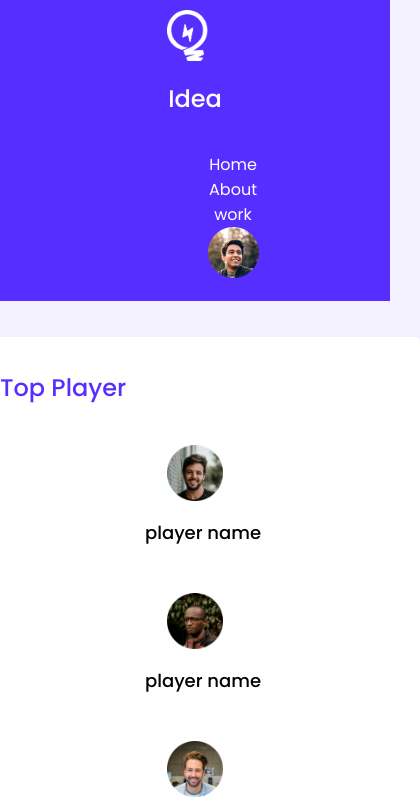
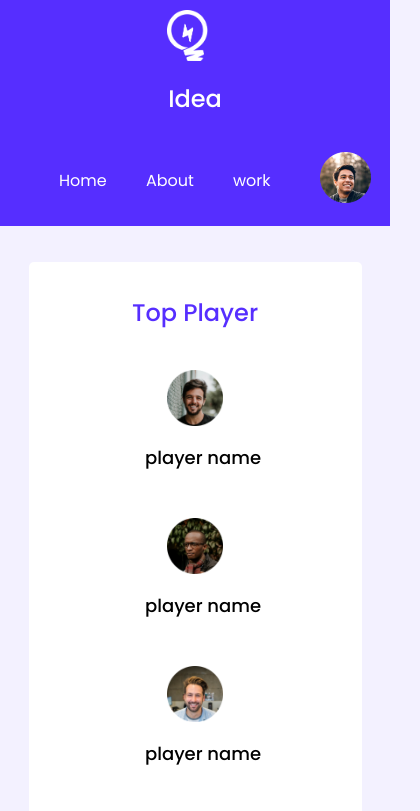
Before and after one commit to arakibulislam/leader-board, a plain HTML site: page index.html in a window 390 px wide. Shown: the top 811 px of the page, 420 px wide, since content can reach past the window. Drawn offline with Linux system fonts and the light colour scheme.

Commit message:
reponsive for mobile

```diff
--- a/style.css
+++ b/style.css
@@ -25,13 +25,11 @@ header{
     background: #562EFF;
     height: 94px;
     margin-bottom: 15px;
-    display: flex;
-    justify-content: center;
+
 }
 nav{
-    width: 50%;
     display: flex;
-    justify-content:space-between;
+    justify-content:space-evenly;
 }
 .logo{
     display: flex;
@@ -50,12 +48,13 @@ nav{
 
 }
 .menu ul{
-    display: flex;
+    display: grid;
+    grid-template-columns: repeat(4, 1fr);
     align-items: center;
+    grid-column-gap: 36px;
 }
 .menu ul li{
     list-style: none;
-    margin-left: 36px;
 }
 .menu ul li a{
     text-decoration: none;
@@ -137,7 +136,7 @@ nav{
 
 .course{
     padding: 16px;
-    box-shadow: 0px 5.34229px 13.3557px rgba(0, 0, 0, 0.05);
+    box-shadow: 0px 5.34229px 13.3557px rgba(0, 0, 0, 0.11);
     border-radius: 20px;
 }
 .course-banner img{
@@ -170,7 +169,7 @@ nav{
 
 @media only screen and (max-width:688px) {
     .container{
-        width: 100%;
+        width: 70%;
     }
     header{
         height: 100%;
@@ -204,4 +203,14 @@ nav{
         justify-content: center;
         align-items: center;
     }
+    .course-banner img{
+        width: 100%;
+        height: 100%;
+    }
+    .course-title, .course-details p, .section-title, .blog-author{
+        text-align: center;
+    }
+    .course{
+        margin-bottom: 30px;
+    }
 }
```
